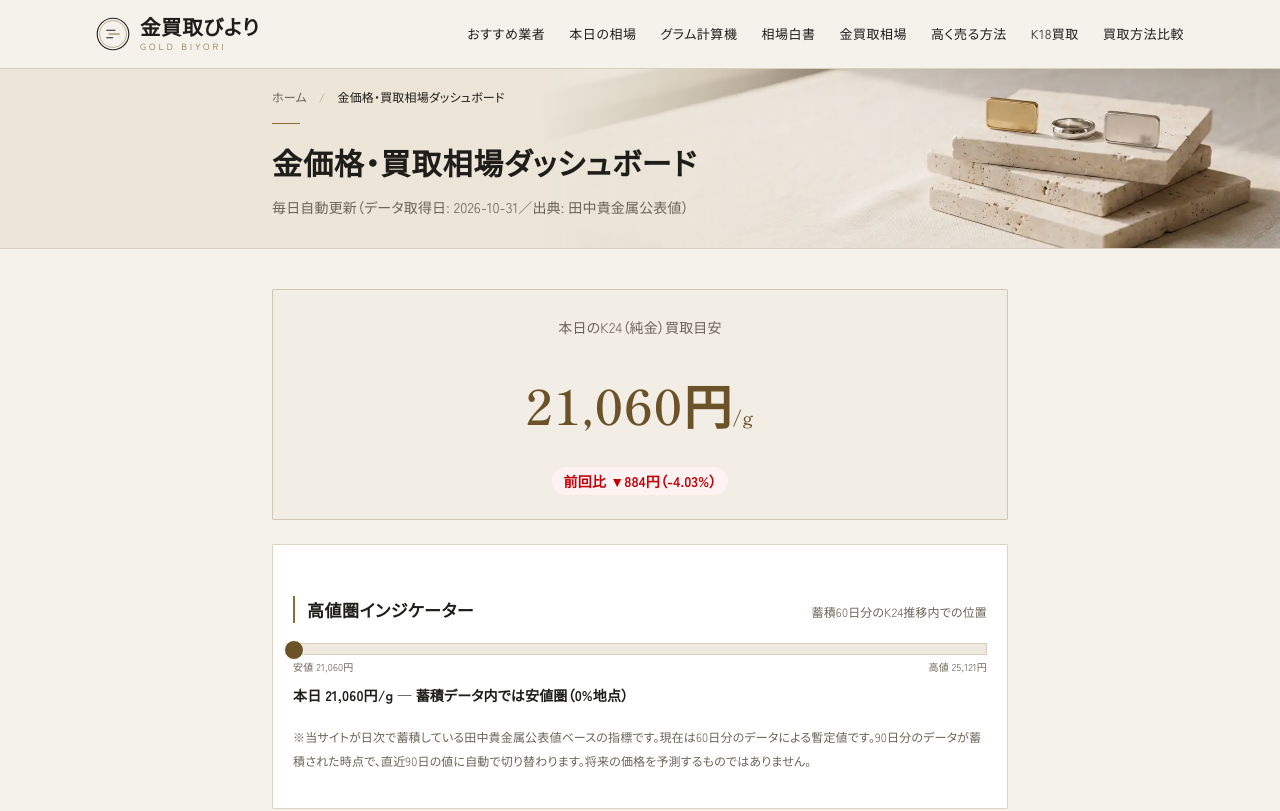
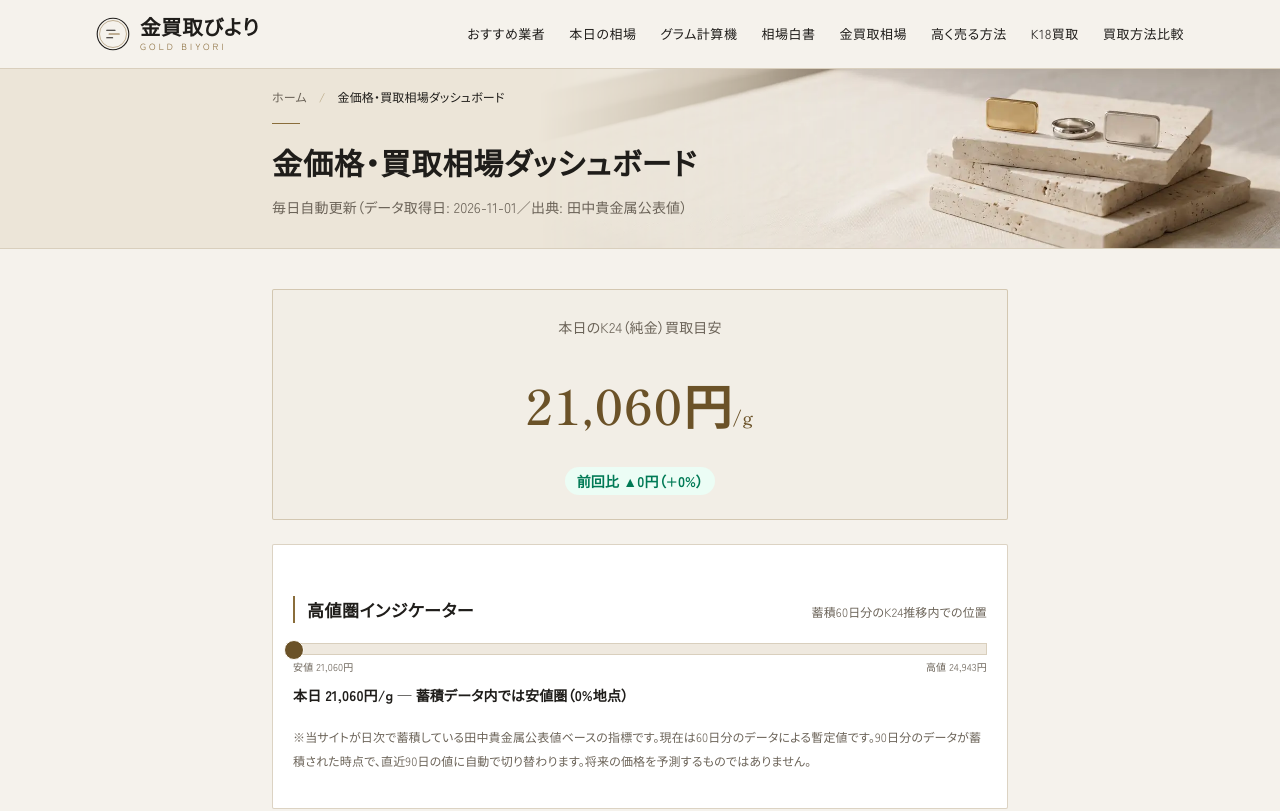
Before and after one commit to webmaster0818/kin-kaitori-biyori, a Next.js app: page /souba-dashboard in a window 1280 px wide. Shown: the top 811 px of the page. Built offline with nearby package versions, Linux system fonts and the light colour scheme.

Commit message:
Daily gold price data: 2026-11-01

```diff
--- /dev/null
+++ b/data/gold-price-history/2026-11.json
@@ -0,0 +1,13 @@
+[
+  {
+    "date": "2026-11-01",
+    "au_buyback": 21938,
+    "pt_buyback": 7768,
+    "ag_buyback": 268.84,
+    "k24": 21060,
+    "k22": 19305,
+    "k18": 15795,
+    "k14": 12285,
+    "k10": 8775
+  }
+]
--- a/data/gold-price-trend.json
+++ b/data/gold-price-trend.json
@@ -1,15 +1,4 @@
 [
-  {
-    "date": "2026-08-25",
-    "au_buyback": 26168,
-    "pt_buyback": 10354,
-    "ag_buyback": 386.87,
-    "k24": 25121,
-    "k22": 23028,
-    "k18": 18841,
-    "k14": 14654,
-    "k10": 10467
-  },
   {
     "date": "2026-08-26",
     "au_buyback": 25982,
@@ -658,5 +647,16 @@
     "k18": 15795,
     "k14": 12285,
     "k10": 8775
+  },
+  {
+    "date": "2026-11-01",
+    "au_buyback": 21938,
+    "pt_buyback": 7768,
+    "ag_buyback": 268.84,
+    "k24": 21060,
+    "k22": 19305,
+    "k18": 15795,
+    "k14": 12285,
+    "k10": 8775
   }
 ]
--- a/data/gold-spot-prices.json
+++ b/data/gold-spot-prices.json
@@ -1,8 +1,8 @@
 {
-  "date": "2026-10-31",
+  "date": "2026-11-01",
   "source": "https://gold.tanaka.co.jp/commodity/souba/",
   "source_label": "田中貴金属",
-  "fetched_at": "2026-10-31T11:05:02.899054",
+  "fetched_at": "2026-11-01T11:05:03.751608",
   "tanaka_official": {
     "au_buyback_per_g": 21938,
     "au_retail_per_g": 22487,
--- a/public/data/gold-price-history.json
+++ b/public/data/gold-price-history.json
@@ -10,9 +10,9 @@
   "unit": "円/g（税込）",
   "period": {
    "start": "2026-05-28",
-   "end": "2026-10-31"
-  },
-  "records": 139,
+   "end": "2026-11-01"
+  },
+  "records": 140,
   "caveat": "業者の実際の査定額は状態・付属品・各社の手数料により、この目安を下回るのが一般的です。"
  },
  "data": [
@@ -1536,6 +1536,17 @@
   },
   {
    "date": "2026-10-31",
+   "au_buyback": 21938,
+   "pt_buyback": 7768,
+   "ag_buyback": 268.84,
+   "k24": 21060,
+   "k22": 19305,
+   "k18": 15795,
+   "k14": 12285,
+   "k10": 8775
+  },
+  {
+   "date": "2026-11-01",
    "au_buyback": 21938,
    "pt_buyback": 7768,
    "ag_buyback": 268.84,
--- a/public/data/gold-price-index.json
+++ b/public/data/gold-price-index.json
@@ -10,9 +10,9 @@
   "unit": "円/g（税込）",
   "period": {
    "start": "2026-05-28",
-   "end": "2026-10-31"
+   "end": "2026-11-01"
   },
-  "records": 139,
+  "records": 140,
   "caveat": "業者の実際の査定額は状態・付属品・各社の手数料により、この目安を下回るのが一般的です。",
   "base_date": "2026-05-28",
   "note": "起点日の買取単価を100としたときの推移。値動きの比較用。"
@@ -1129,6 +1129,14 @@
    "k18": 87.85,
    "k14": 87.85,
    "k10": 87.85
+  },
+  {
+   "date": "2026-11-01",
+   "k24": 87.85,
+   "k22": 87.85,
+   "k18": 87.85,
+   "k14": 87.85,
+   "k10": 87.85
   }
  ]
 }
--- a/public/widget.js
+++ b/public/widget.js
@@ -3,7 +3,7 @@
   if (!s) return;
   var box = document.createElement('div');
   box.setAttribute('style', 'box-sizing:border-box;max-width:320px;font-family:-apple-system,"Hiragino Sans","Noto Sans JP",sans-serif;border:1px solid #d9c58a;border-radius:12px;padding:14px 16px;background:linear-gradient(135deg,#fffdf5,#faf3df);color:#3a3326;line-height:1.5;');
-  box.innerHTML = '<div style="font-size:11px;color:#8a7a55;margin-bottom:4px;">本日の金買取相場の目安（2026-10-31・田中貴金属公表値より純度換算）</div>'
+  box.innerHTML = '<div style="font-size:11px;color:#8a7a55;margin-bottom:4px;">本日の金買取相場の目安（2026-11-01・田中貴金属公表値より純度換算）</div>'
     + '<div style="font-size:22px;font-weight:700;color:#9a7b2d;">K24 21,060円<span style="font-size:12px;font-weight:400;">/g</span></div>'
     + '<div style="font-size:13px;margin-top:2px;">K18 15,795円/g ・ K14 12,285円/g</div>'
     + '<div style="font-size:11px;margin-top:8px;"><a href="https://gold-biyori.com/souba-dashboard/" target="_blank" rel="noopener" style="color:#9a7b2d;text-decoration:underline;">金買取びより｜金価格ダッシュボード</a>（毎日自動更新）</div>'
```
Also changed, not shown: public/data/gold-price-history.csv, 1 other file (tests, documents, lock files or other folders).
